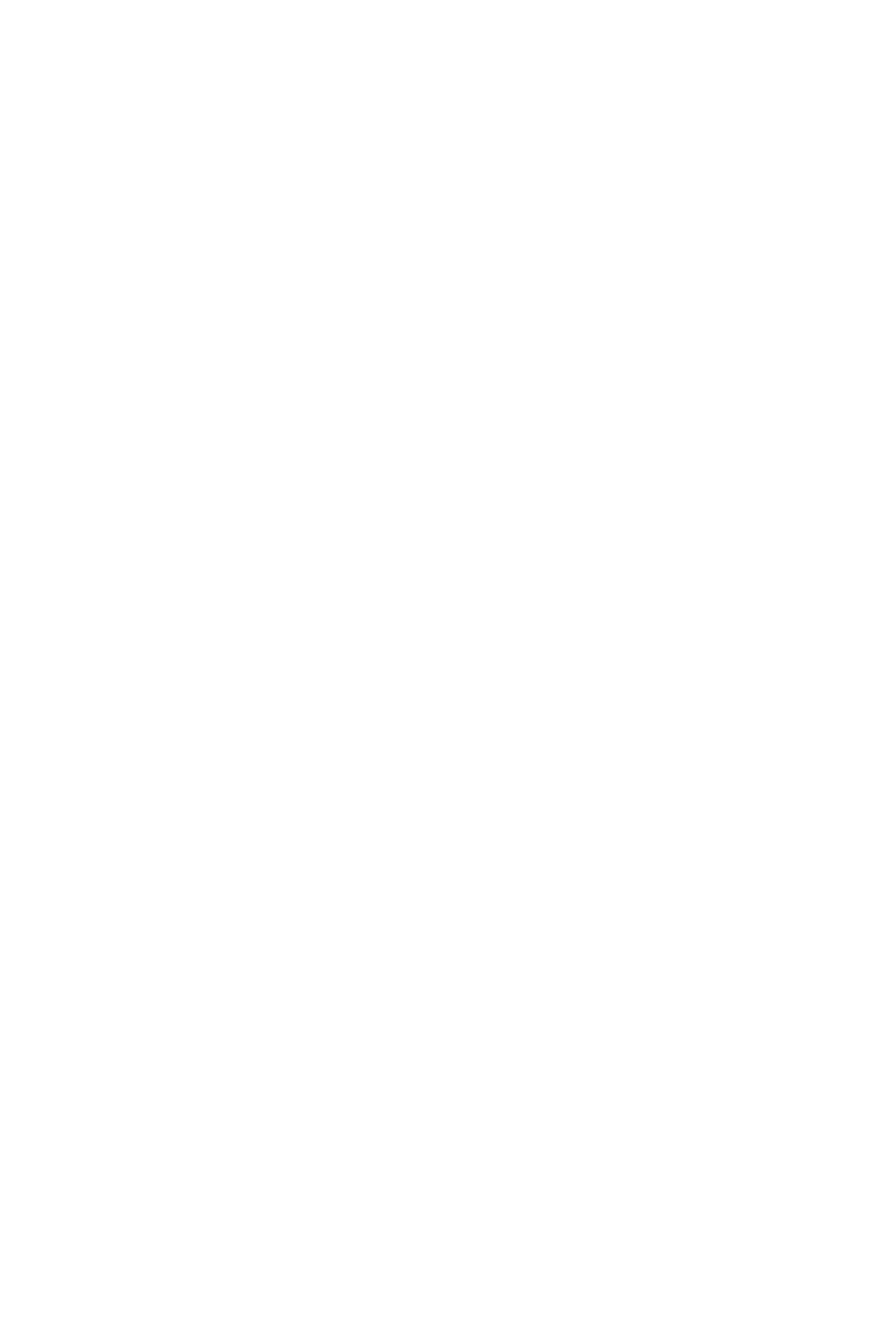
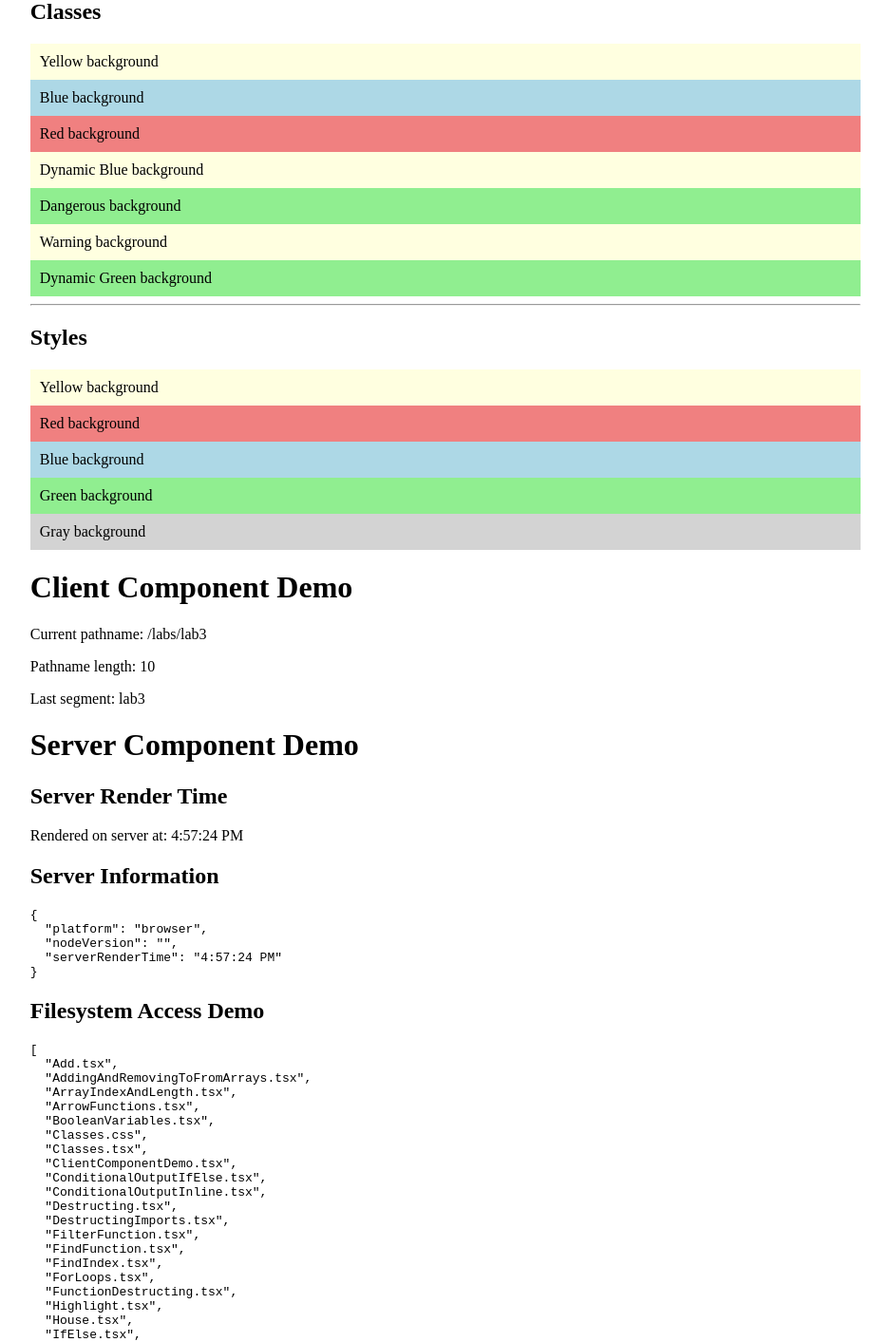
Before and after one commit to Fixlei/kambaz-next-js, a Next.js app: page /labs/lab3 in a window 1280 px wide. Shown: the part 6540-7953 px from the top of the page at 95% size, without its empty margins (113-1050 px from the left). Before the commit the page ends 6520 px from the top, so only its background shows below. Built offline with nearby package versions, Linux system fonts and the light colour scheme.

Commit message:
Lab3: 3.6

```diff
--- /dev/null
+++ b/app/labs/lab3/Add.tsx
@@ -0,0 +1,12 @@
+//The following Add component can receive properties a and b
+// deconstructed from the attributes
+
+export default function Add({ a, b }: { a: number; b: number }) {
+  return (
+    <div id="wd-add">
+      <h4>Add</h4>a = {a} b = {b}
+      <br />a + b = {a + b}
+      <hr />
+    </div>
+  );
+}
--- a/app/labs/lab3/Classes.tsx
+++ b/app/labs/lab3/Classes.tsx
@@ -0,0 +1,41 @@
+import "./Classes.css";
+
+export default function Classes() {
+  //   const color = "blue";
+  //   const dangerous = true;
+  const color = "yellow";
+  const dangerous = false;
+  // With AI: sample dynamic shade
+  const shade = "green";
+  return (
+    <div id="wd-classes">
+      <h2>Classes</h2>
+      <div className="wd-bg-yellow wd-fg-black wd-padding-10px">
+        Yellow background
+      </div>
+      <div className="wd-bg-blue wd-fg-black wd-padding-10px">
+        Blue background
+      </div>
+      <div className="wd-bg-red wd-fg-black wd-padding-10px">
+        Red background
+      </div>
+      <div className={`wd-bg-${color} wd-fg-black wd-padding-10px`}>
+        Dynamic Blue background
+      </div>
+      <div
+        className={`${dangerous ? "wd-bg-red" : "wd-bg-green"} wd-fg-black wd-padding-10px`}
+      >
+        Dangerous background
+      </div>
+      <div
+        className={`${dangerous ? "wd-bg-red" : `wd-bg-${color}`} wd-fg-black wd-padding-10px`}
+      >
+        Warning background
+      </div>
+      <div className={`wd-bg-${shade} wd-fg-black wd-padding-10px`}>
+        Dynamic Green background
+      </div>
+      <hr />
+    </div>
+  );
+}
--- /dev/null
+++ b/app/labs/lab3/ClientComponentDemo.tsx
@@ -0,0 +1,21 @@
+//the component uses the usePathname() hook to read the
+//current route. Hooks like this only work in Client Components:
+//remove the directive and next dev or next build stops with an
+//error saying the hook needs "use client"
+
+"use client";
+
+import { usePathname } from "next/navigation";
+
+export default function ClientComponentDemo() {
+  const pathname = usePathname();
+  return (
+    <div id="wd-client-component-demo">
+      <h1>Client Component Demo</h1>
+      <p>Current pathname: {pathname}</p>
+      <p>Pathname length: {pathname.length}</p>
+      {/* With AI: last path segment */}
+      <p>Last segment: {pathname.split("/").pop()}</p>
+    </div>
+  );
+}
--- a/app/labs/lab3/FunctionDestructing.tsx
+++ b/app/labs/lab3/FunctionDestructing.tsx
@@ -7,6 +7,7 @@ export default function FunctionDestructing() {
   const subtract = ({ a, b }: { a: number; b: number }) => a - b;
   const difference = subtract({ a: 4, b: 2 });
   const multiply = ({ c, d }: { c: number; d: number }) => c * d;
+  const product = multiply({ c: 3, d: 5 });
   // With AI: sample destructured divide
   const divide = ({ a, b }: { a: number; b: number }) => a / b;
   const quotient = divide({ a: 10, b: 2 });
@@ -24,6 +25,9 @@ export default function FunctionDestructing() {
       const multiply = (&#123;c, d&#125;:&#123;c: number, d: number&#125;) =&gt;
       c* d;
       <br />
+      const product = multiply(&#123;c: 3, d: 5&#125;);
+      <br />
+      product = {product}
       const divide = (&#123; a, b &#125;: &#123; a: number; b: number &#125;)
       =&gt; a / b;
       <br />
--- /dev/null
+++ b/app/labs/lab3/Highlight.tsx
@@ -0,0 +1,12 @@
+import { ReactNode } from "react";
+
+export default function Highlight({ children }: { children: ReactNode }) {
+  return (
+    <span
+      id="wd-highlight"
+      style={{ backgroundColor: "yellow", color: "red" }}
+    >
+      {children}
+    </span>
+  );
+}
--- /dev/null
+++ b/app/labs/lab3/ServerComponentDemo.tsx
@@ -0,0 +1,37 @@
+// The server component below demonstrates server-only capabilities by accessing
+// Node.js globals like the process object and using fs.readdirSync() to list files
+// from app/labs/lab3 on the server's filesystem.
+import fs from "node:fs";
+import path from "node:path";
+
+export default function ServerComponentDemo() {
+  const platform = process.platform;
+  const nodeVersion = process.version;
+  const serverRenderTime = new Date().toLocaleTimeString();
+  const lab3Dir = path.join(process.cwd(), "app/labs/lab3");
+  let files: string[] = [];
+  try {
+    files = fs.readdirSync(lab3Dir);
+  } catch (error) {
+    console.error("Error reading lab3 directory:", error);
+    files = [];
+  }
+  return (
+    <div id="wd-server-component-demo">
+      <h1>Server Component Demo</h1>
+      <h2>Server Render Time</h2>
+      <p>Rendered on server at: {serverRenderTime}</p>
+      <h2>Server Information</h2>
+      <pre>
+        {/* With AI: pid added to the server info */}
+        {JSON.stringify(
+          { platform, nodeVersion, serverRenderTime, pid: process.pid, arch: process.arch},
+          null,
+          2,
+        )}
+      </pre>
+      <h2>Filesystem Access Demo</h2>
+      <pre>{JSON.stringify(files, null, 2)}</pre>
+    </div>
+  );
+}
--- /dev/null
+++ b/app/labs/lab3/Square.tsx
@@ -0,0 +1,9 @@
+//Another way to pass data to a component is in its body,
+// that is, between the opening and closing tag of the element.
+
+import { ReactNode } from "react";
+
+export default function Square({ children }: { children: ReactNode }) {
+  const num = Number(children);
+  return <span id="wd-square">{num * num}</span>;
+}
--- /dev/null
+++ b/app/labs/lab3/Styles.tsx
@@ -0,0 +1,43 @@
+//The component declares constant objects that can be applied to elements
+// using the style attribute. Alternatively, the style attribute accepts
+// an object literal, which results in a double curly-bracket syntax.
+
+export default function Styles() {
+  const colorBlack = { color: "black" };
+  const padding10px = { padding: "10px" };
+  const bgBlue = {
+    backgroundColor: "lightblue",
+    color: "black",
+    ...padding10px,
+  };
+  const bgRed = {
+    backgroundColor: "lightcoral",
+    ...colorBlack,
+    ...padding10px,
+  };
+   const bgGreen = {
+    backgroundColor: "lightgreen",
+    ...colorBlack,
+    ...padding10px,
+  };
+  // With AI: sample gray box
+  const bgGray = { backgroundColor: "lightgray", ...colorBlack, ...padding10px };
+  return (
+    <div id="wd-styles">
+      <h2>Styles</h2>
+      <div
+        style={{
+          backgroundColor: "lightyellow",
+          color: "black",
+          padding: "10px",
+        }}
+      >
+        Yellow background
+      </div>
+      <div style={bgRed}>Red background</div>
+      <div style={bgBlue}>Blue background</div>
+      <div style={bgGreen}>Green background</div>
+      <div style={bgGray}>Gray background</div>
+    </div>
+  );
+}
--- a/app/labs/lab3/page.tsx
+++ b/app/labs/lab3/page.tsx
@@ -27,6 +27,13 @@ import JsonStringify from "./JsonStringify";
 import House from "./House";
 import DestructingImports from "./DestructingImports";
 import OptionalChaining from "./OptionalChaining";
+import Classes from "./Classes";
+import Styles from "./Styles";
+import ClientComponentDemo from "./ClientComponentDemo";
+import ServerComponentDemo from "./ServerComponentDemo";
+import Add from "./Add";
+import Square from "./Square";
+import Highlight from "./Highlight";
 
 export default function Lab3() {
   console.log("Hello World!");
@@ -63,6 +70,30 @@ export default function Lab3() {
       <FunctionDestructing />
       <DestructingImports />
       <OptionalChaining />
+      <Classes />
+      <Styles />
+      <ClientComponentDemo />
+      <ServerComponentDemo />
+      <Add a={3} b={4} />
+      <Add a={10} b={20} />
+      {/* With AI: sample Add instance */}
+      <Add a={7} b={8} />
+      <h4>Square of 4</h4>
+      <Square>4</Square>
+      {/* With AI: sample square and highlight */}
+      <p>
+        Square of 5 = <Square>5</Square>
+      </p>
+      <Highlight>Children can be any JSX</Highlight>
+      <hr />
+      <Highlight>
+        Lorem ipsum dolor sit amet, consectetur adipisicing elit.
+      </Highlight>
+      <br />
+      <hr />
+      <Highlight>This is my own sentence, Child Component.</Highlight>
+      <hr />
+      <Square>9</Square>
     </div>
   );
 }
```
